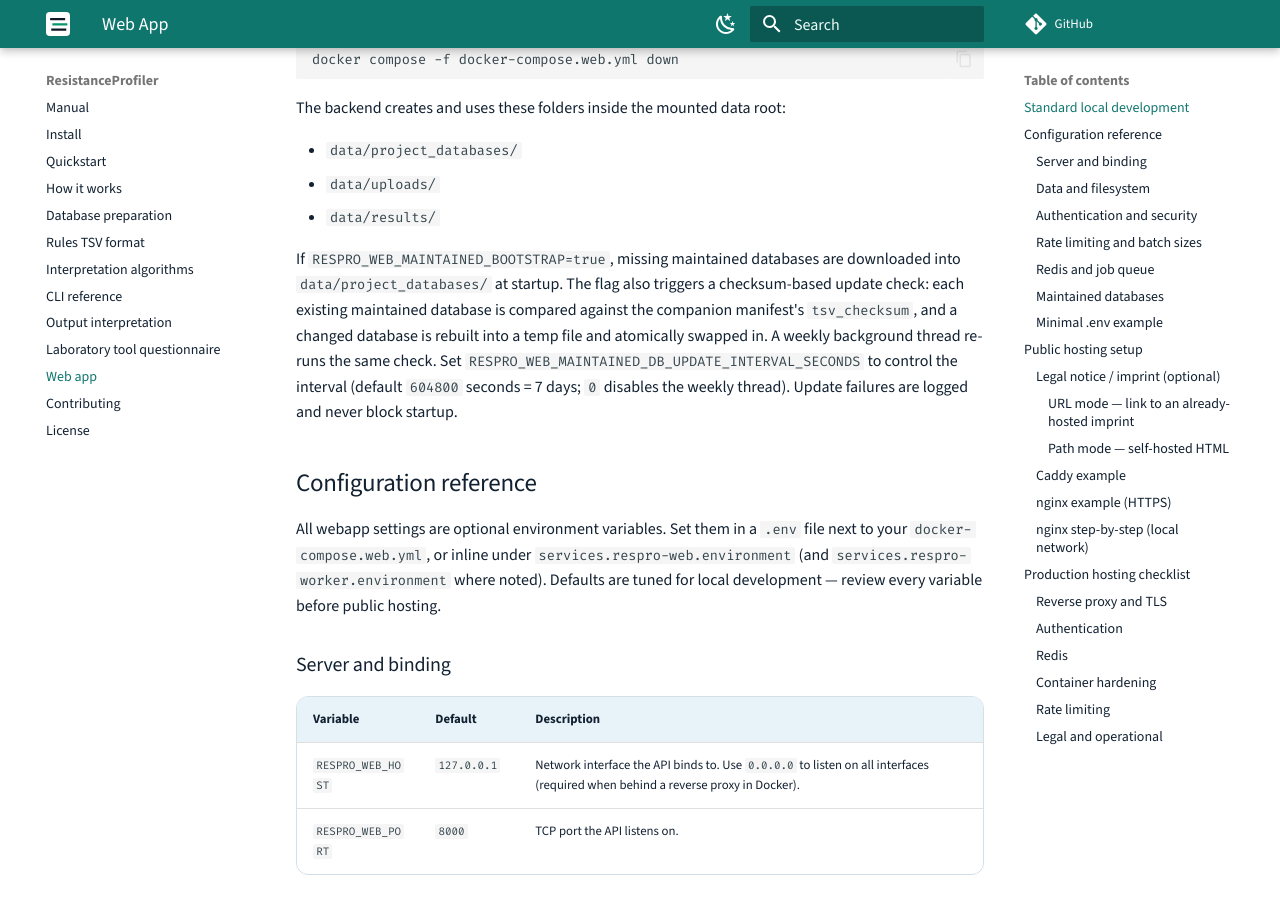
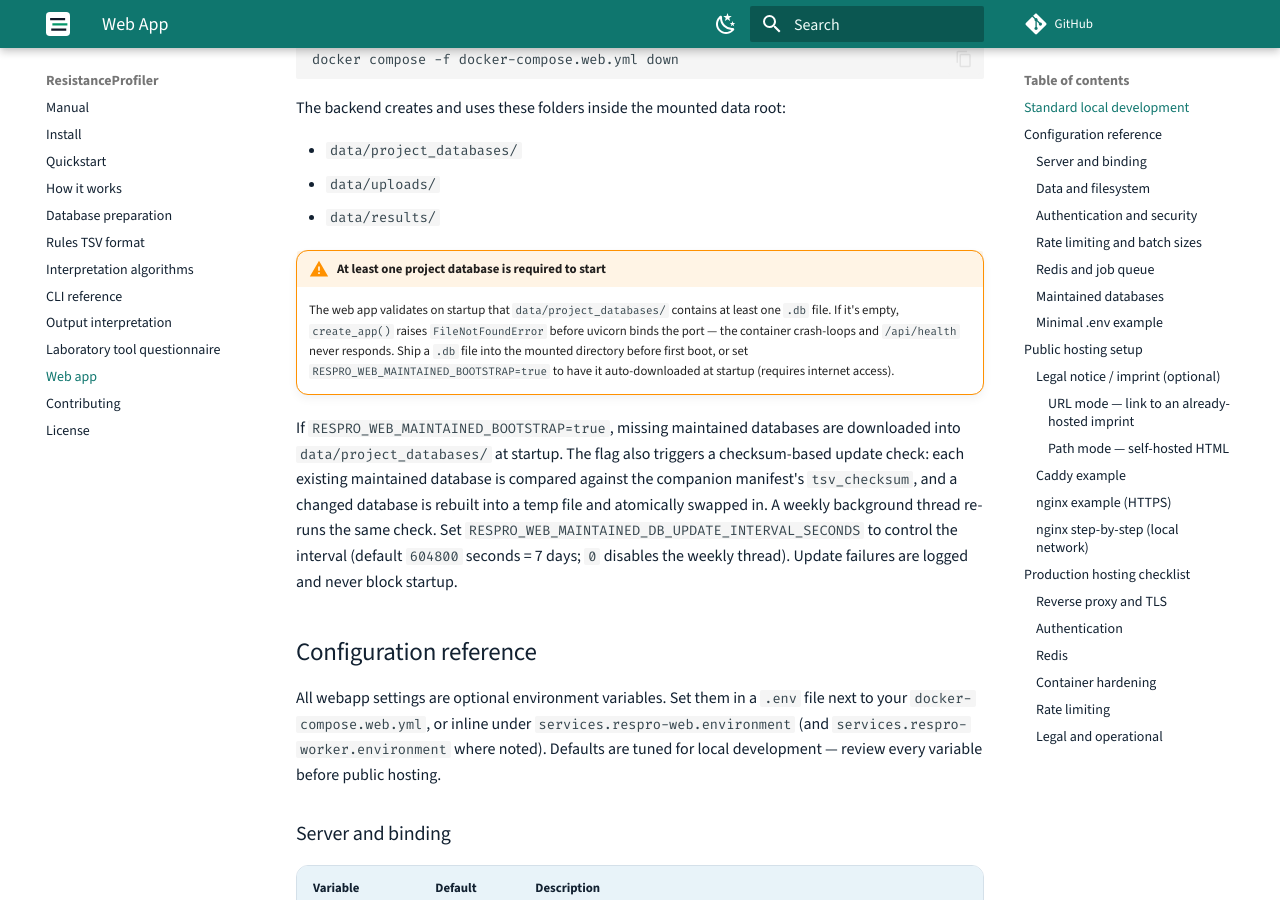
Before and after one commit to the-foxlab/ResistanceProfiler, an MkDocs documentation site: the page built from docs/docs/webapp.md, in a window 1280 px wide and 900 px high, scrolled down 892 px. Built offline with MkDocs 1.6.1 and Material for MkDocs 9.7.7, drawn with Linux system fonts in a browser that asks for light colours; comment, search, counter and statistics services are not loaded.

Commit message:
fixed documentation on startup

```diff
--- a/docs/docs/webapp.md
+++ b/docs/docs/webapp.md
@@ -50,6 +50,9 @@ The backend creates and uses these folders inside the mounted data root:
 - `data/project_databases/`
 - `data/uploads/`
 - `data/results/`
+
+!!! warning "At least one project database is required to start"
+    The web app validates on startup that `data/project_databases/` contains at least one `.db` file. If it's empty, `create_app()` raises `FileNotFoundError` before uvicorn binds the port — the container crash-loops and `/api/health` never responds. Ship a `.db` file into the mounted directory before first boot, or set `RESPRO_WEB_MAINTAINED_BOOTSTRAP=true` to have it auto-downloaded at startup (requires internet access).
 
 If `RESPRO_WEB_MAINTAINED_BOOTSTRAP=true`, missing maintained databases are downloaded into `data/project_databases/` at startup. The flag also triggers a checksum-based update check: each existing maintained database is compared against the companion manifest's `tsv_checksum`, and a changed database is rebuilt into a temp file and atomically swapped in. A weekly background thread re-runs the same check. Set `RESPRO_WEB_MAINTAINED_DB_UPDATE_INTERVAL_SECONDS` to control the interval (default `604800` seconds = 7 days; `0` disables the weekly thread). Update failures are logged and never block startup.
 
```
